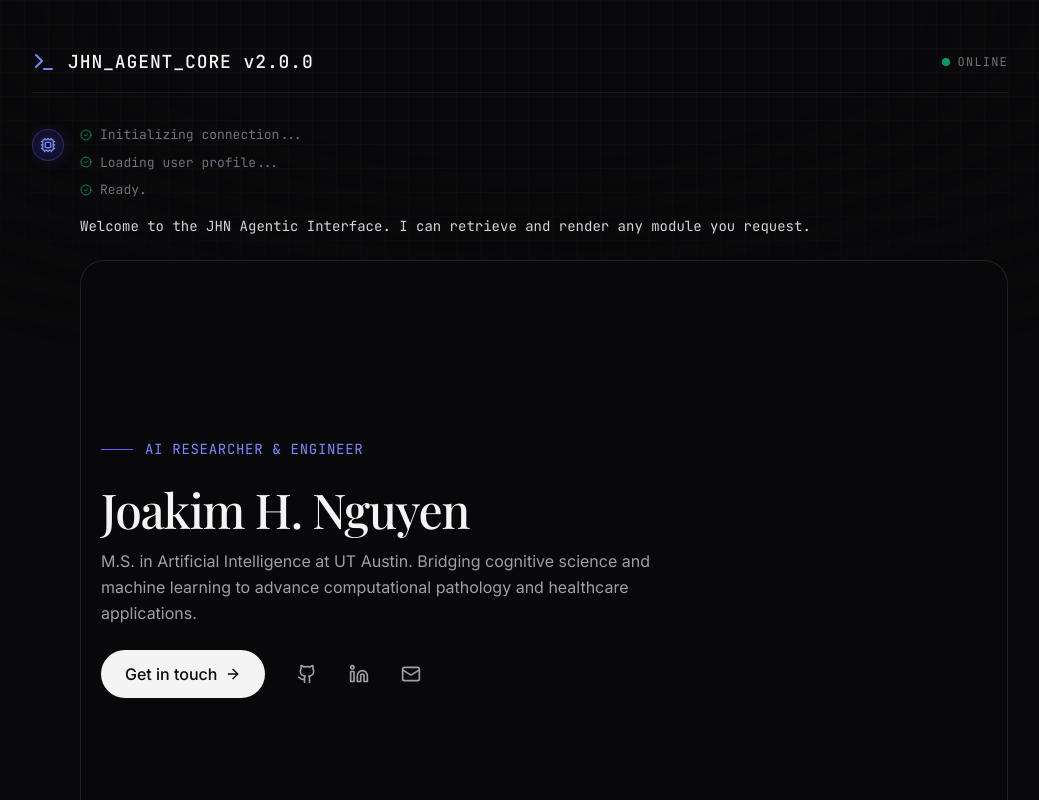
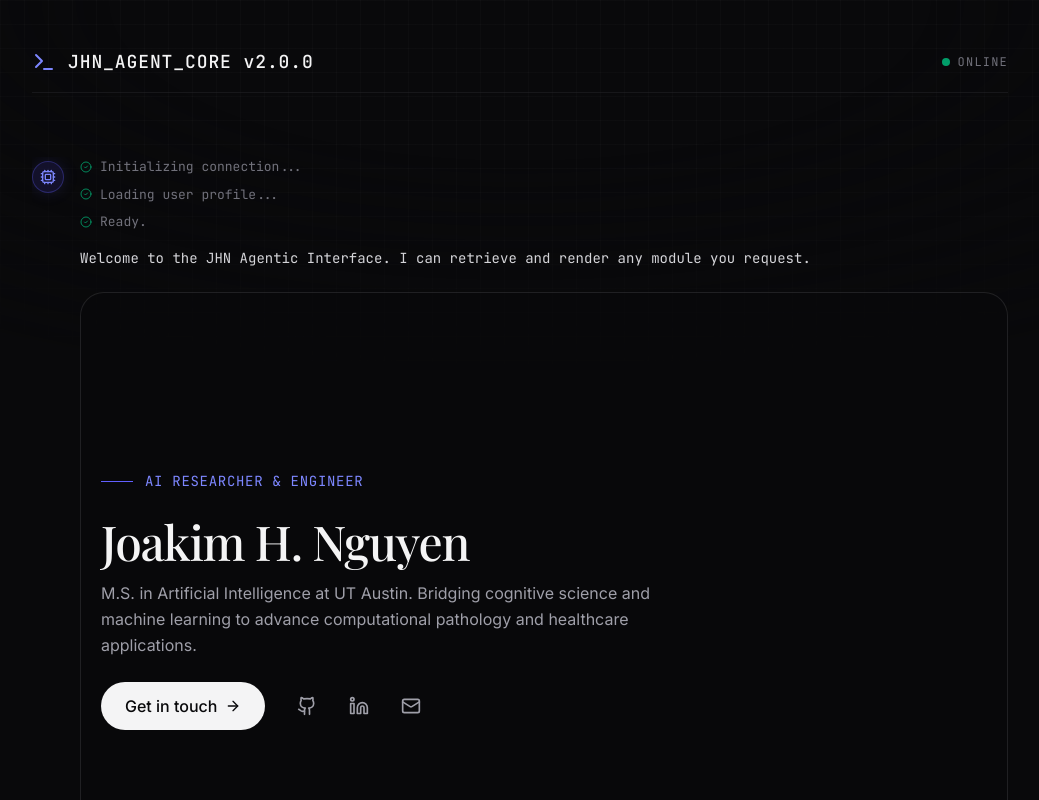
Before and after one commit to joakimawesome/joakimawesome.github.io, a Next.js app: page / in a window 1280 px wide. Shown: the top 800 px of the page, without its empty margins (120-1159 px from the left). Built offline with nearby package versions, Linux system fonts and the light colour scheme; a web font is replaced by a local one.

Commit message:
Refines chat interface spacing and message styling
Increases whitespace in the header, message list, and individual bubbles to reduce visual density. These adjustments ensure the conversational interface remains legible and comfortable to use on larger viewports.

```diff
--- a/components/chat.tsx
+++ b/components/chat.tsx
@@ -174,7 +174,7 @@ export default function Chat() {
 
   return (
     <div className="w-full max-w-5xl mx-auto min-h-[80vh] flex flex-col pt-12 pb-6 px-4 sm:px-6 relative">
-      <div className="flex items-center gap-3 mb-8 border-b border-zinc-800/50 pb-4">
+      <div className="flex items-center gap-3 mb-12 md:mb-16 border-b border-zinc-800/50 pb-4">
         <Terminal className="w-6 h-6 text-indigo-400" />
         <h1 className="font-mono text-lg font-medium text-zinc-100 tracking-wider">
           JHN_AGENT_CORE v2.0.0
@@ -185,7 +185,7 @@ export default function Chat() {
         </div>
       </div>
 
-      <div className="flex-1 overflow-y-auto mb-6 flex flex-col gap-8 [&::-webkit-scrollbar]:hidden [-ms-overflow-style:none] [scrollbar-width:none]">
+      <div className="flex-1 overflow-y-auto mb-6 flex flex-col gap-12 md:gap-16 [&::-webkit-scrollbar]:hidden [-ms-overflow-style:none] [scrollbar-width:none]">
         <AnimatePresence>
           {messages.map((msg) => (
             <motion.div
@@ -207,7 +207,7 @@ export default function Chat() {
               <div
                 className={`flex-1 ${
                   msg.role === 'user'
-                    ? 'px-5 py-4 rounded-3xl max-w-[85%] sm:max-w-[75%] font-mono text-sm leading-relaxed whitespace-pre-wrap bg-zinc-800/80 text-zinc-200 rounded-tr-sm'
+                    ? 'px-6 py-5 md:px-8 md:py-6 rounded-3xl max-w-[85%] sm:max-w-[75%] font-mono text-sm leading-relaxed whitespace-pre-wrap bg-zinc-800/80 text-zinc-200 rounded-tr-sm'
                     : 'w-full' /* AI container takes full width for components */
                 }`}
               >
```
